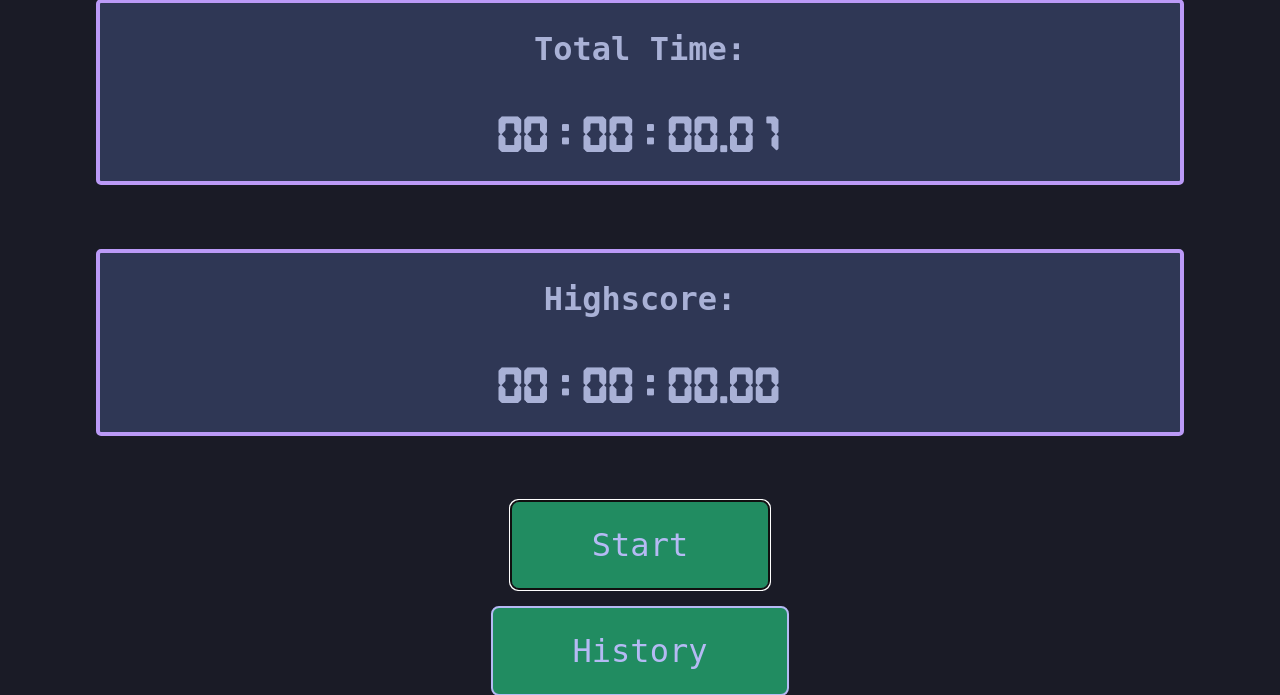
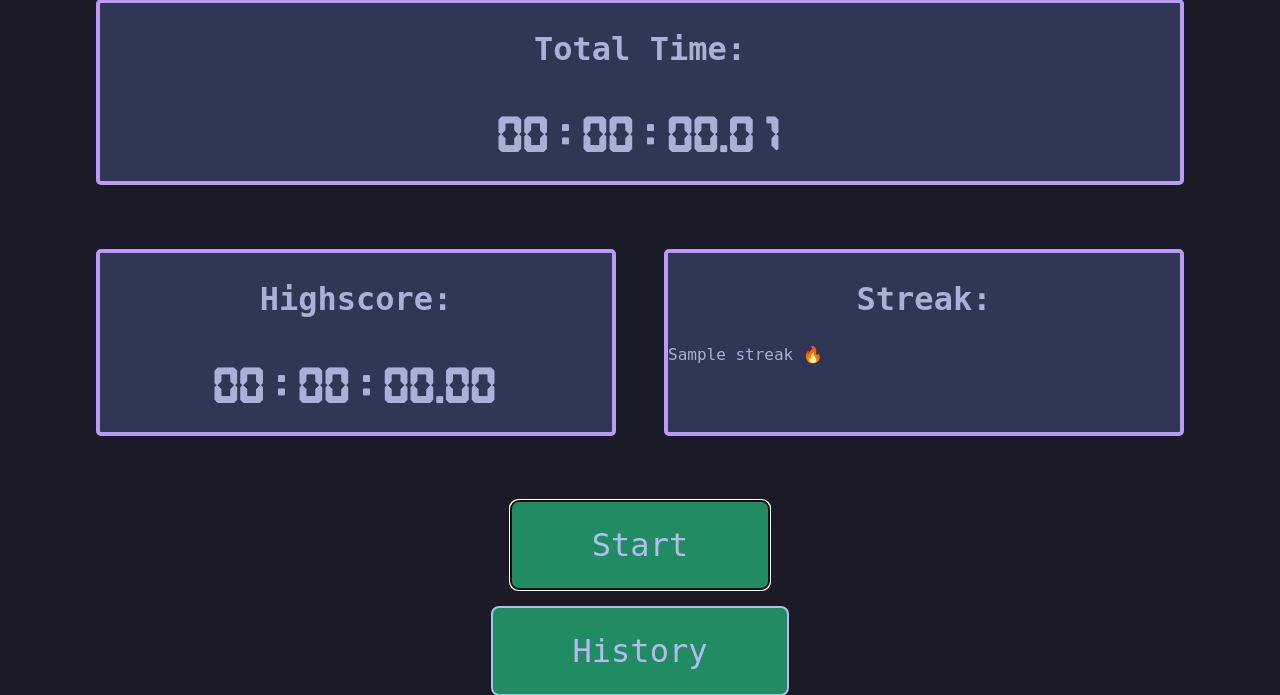
Before and after one commit to DennisNeu/standing-tracker, a Django app: template tracker/templates/index.html in a window 1280 px wide. Shown: the part 280-975 px from the top of the page. Run offline with Django 5.2, Linux system fonts and the light colour scheme; tables that the repository leaves empty hold one stand-in row (values such as "Sample post"); the template is opened without the code that fills it: values that come from a table or form of the project are taken from there, most other values are stand-ins (such as "Sample title", 1, 10 or a date in 2020).

Commit message:
Add frontent for streak

```diff
--- a/tracker/static/style.css
+++ b/tracker/static/style.css
@@ -162,3 +162,14 @@ footer {
 .date {
     font-weight: bold;
 }
+
+#score-streak {
+    display: flex;
+    align-items: stretch;
+    gap: 3rem;
+}
+
+.half {
+    flex: 1; /* Each div takes exactly 50% of container */
+    justify-content: center;
+}
--- a/tracker/templates/index.html
+++ b/tracker/templates/index.html
@@ -35,10 +35,14 @@
             </div>
         </section>
 
-        <section class="highscore box">
-            <div id="highscore">
+        <section id="score-streak">
+            <div class="box half">
                 <h2>Highscore:</h2>
                 <div class="timer-smaller" id="highscore-time">{{ highscore }}</div>
+            </div>
+            <div id="streak-display" class="box half">
+              <h2>Streak:</h2>
+              <div class="streak">{{ streak }} <span class="emoji">&#128293;</span></div>
             </div>
         </section>
 
```
